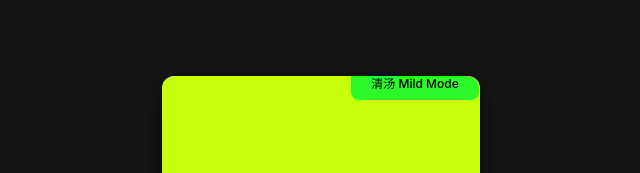
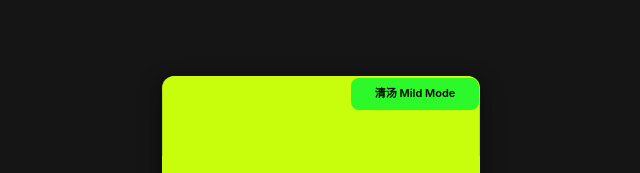
Before and after one commit to rossguagua/game-for-joypark, a website: page drinking-game.html in a window 1280 px wide. Shown: the top 173 px of the page, without its empty margins (319-959 px from the left). Drawn offline with nearby package versions, Linux system fonts and the light colour scheme.

Commit message:
修复drinking-game标签显示问题

```diff
--- a/drinking-game.html
+++ b/drinking-game.html
@@ -60,6 +60,8 @@
         justify-content: center;
         line-height: 1.2;
         height: 100%;
+        width: 100%;
+        text-align: center;
       }
 
       .category-selector {
@@ -68,13 +70,34 @@
         transform-origin: center top;
         position: absolute;
         border-radius: 0.75rem;
-        pointer-events: none; /* 只有第一张卡片可以点击 */
-        overflow: hidden; /* 防止内容溢出 */
+        pointer-events: none;
+        overflow: hidden;
+        box-shadow: 0 4px 12px rgba(0, 0, 0, 0.15);
       }
 
       .category-selector.active {
-        pointer-events: auto; /* 激活的卡片可以点击 */
-        z-index: 100 !important; /* 确保激活卡片在最上层 */
+        pointer-events: auto;
+        z-index: 100 !important;
+        box-shadow: 0 8px 25px rgba(0, 0, 0, 0.25);
+      }
+
+      .category-tab {
+        position: absolute;
+        right: 0;
+        top: 10%;
+        transform: translateY(-25%);
+        width: 128px;
+        height: 32px;
+        border-radius: 8px;
+        display: flex;
+        align-items: center;
+        justify-content: center;
+        font-size: 11px;
+        font-weight: 600;
+        text-align: center;
+        line-height: 1.1;
+        padding: 4px 8px;
+        box-sizing: border-box;
       }
 
       #topic-card {
@@ -84,7 +107,7 @@
           0px 4px 12px rgba(0, 0, 0, 0.25);
         touch-action: pan-x;
         transition: transform 0.3s ease;
-        overflow: hidden; /* 防止卡片内容溢出 */
+        overflow: hidden;
       }
 
       #category-selectors-container {
@@ -96,7 +119,7 @@
         display: flex;
         justify-content: center;
         align-items: flex-start;
-        overflow: hidden; /* 防止标签溢出容器 */
+        overflow: hidden;
       }
 
       .back-button {
@@ -204,14 +227,9 @@
             class="category-selector active w-[316px] h-[100px]"
             style="background-color: #c8fd0b"
           >
-            <div
-              class="absolute right-0 top-1/10 -translate-y-1/4 w-[128px] h-[32px] rounded-lg flex items-center justify-center"
-              style="background-color: #2df92a; color: black"
-            >
+            <div class="category-tab" style="background-color: #2df92a; color: black">
               <div class="category-text-part">
-                <span class="text-xs font-medium font-mi-sans block"
-                  >清汤 Mild Mode</span
-                >
+                <span>清汤 Mild Mode</span>
               </div>
             </div>
           </div>
@@ -220,14 +238,9 @@
             class="category-selector w-[296px] h-[100px]"
             style="background-color: #a0e7e5"
           >
-            <div
-              class="absolute right-0 top-1/10 -translate-y-1/4 w-[128px] h-[32px] rounded-lg flex items-center justify-center"
-              style="background-color: #ffc9dc; color: #560ee6"
-            >
+            <div class="category-tab" style="background-color: #ffc9dc; color: #560ee6">
               <div class="category-text-part">
-                <span class="text-xs font-medium font-mi-sans block"
-                  >微辣 On the Edge</span
-                >
+                <span>微辣 On the Edge</span>
               </div>
             </div>
           </div>
@@ -236,14 +249,9 @@
             class="category-selector w-[280px] h-[100px]"
             style="background-color: #b8b4ff"
           >
-            <div
-              class="absolute right-0 top-1/10 -translate-y-1/4 w-[128px] h-[32px] rounded-lg flex items-center justify-center"
-              style="background-color: #342af6; color: #ff2470"
-            >
+            <div class="category-tab" style="background-color: #342af6; color: #ff2470">
               <div class="category-text-part">
-                <span class="text-xs font-medium font-mi-sans block"
-                  >加麻加辣 Intense</span
-                >
+                <span>加麻加辣 Intense</span>
               </div>
             </div>
           </div>
@@ -252,14 +260,9 @@
             class="category-selector w-[264px] h-[100px]"
             style="background-color: #ffc9dc"
           >
-            <div
-              class="absolute right-0 top-1/10 -translate-y-1/4 w-[128px] h-[32px] rounded-lg flex items-center justify-center"
-              style="background-color: #f93c7e; color: #2df92a"
-            >
+            <div class="category-tab" style="background-color: #f93c7e; color: #2df92a">
               <div class="category-text-part">
-                <span class="text-xs font-medium font-mi-sans block"
-                  >盲盒 Surprise Me</span
-                >
+                <span>盲盒 Surprise Me</span>
               </div>
             </div>
           </div>
@@ -436,10 +439,10 @@
           const activeSelector = document.querySelector('.category-selector.active');
           if (activeSelector) {
             activeSelector.classList.add('card-swiping');
-            const moveDistance = Math.min(Math.abs(diffX), 80); // 减少移动距离
+            const moveDistance = Math.min(Math.abs(diffX), 60); // 进一步减少移动距离
             const direction = diffX > 0 ? 1 : -1;
-            const rotation = Math.min(moveDistance * 0.05, 3); // 减少旋转角度
-            activeSelector.style.transform = `translateX(${direction * moveDistance * 0.2}px) rotate(${direction * rotation}deg) translateY(0px) scale(1)`;
+            const rotation = Math.min(moveDistance * 0.03, 2); // 进一步减少旋转角度
+            activeSelector.style.transform = `translateX(${direction * moveDistance * 0.15}px) rotate(${direction * rotation}deg) translateY(0px) scale(1)`;
           }
         }
       }, { passive: false });
@@ -513,10 +516,10 @@
           const activeSelector = document.querySelector('.category-selector.active');
           if (activeSelector) {
             activeSelector.classList.add('card-swiping');
-            const moveDistance = Math.min(Math.abs(diffX), 80);
+            const moveDistance = Math.min(Math.abs(diffX), 60);
             const direction = diffX > 0 ? 1 : -1;
-            const rotation = Math.min(moveDistance * 0.05, 3);
-            activeSelector.style.transform = `translateX(${direction * moveDistance * 0.2}px) rotate(${direction * rotation}deg) translateY(0px) scale(1)`;
+            const rotation = Math.min(moveDistance * 0.03, 2);
+            activeSelector.style.transform = `translateX(${direction * moveDistance * 0.15}px) rotate(${direction * rotation}deg) translateY(0px) scale(1)`;
           }
         }
       });
@@ -623,25 +626,23 @@
         if (activeSelector) {
           activeSelector.classList.add('active');
           activeSelector.style.transform = 'translateY(0px) scale(1)';
-          activeSelector.style.zIndex = 100; // 确保激活卡片在最上层
+          activeSelector.style.zIndex = 100;
           activeSelector.style.opacity = 1;
-          activeSelector.style.boxShadow = 'none';
         }
 
         // 设置非激活卡片的层级，确保它们在激活卡片下方
         inactiveSelectorsOrdered.forEach((selector, index) => {
           if (selector) {
             const depth = index + 1;
-            const translateYFactor = -25; // 减少间距防止穿模
-            const scaleFactor = 0.08; // 减少缩放差异
-            const opacityFactor = 0.15; // 增加透明度差异
+            const translateYFactor = -20; // 进一步减少间距防止穿模
+            const scaleFactor = 0.06; // 进一步减少缩放差异
+            const opacityFactor = 0.2; // 增加透明度差异
 
             selector.style.transform = `translateY(${
               depth * translateYFactor
             }px) scale(${1 - depth * scaleFactor})`;
             selector.style.zIndex = 50 - depth * 10; // 确保都在激活卡片下方
-            selector.style.opacity = Math.max(0.2, 1 - depth * opacityFactor);
-            selector.style.boxShadow = 'none';
+            selector.style.opacity = Math.max(0.3, 1 - depth * opacityFactor);
           }
         });
       }
```
